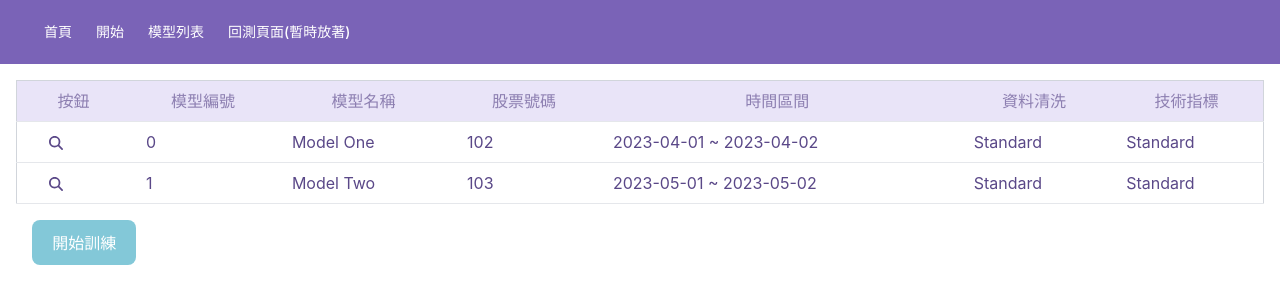
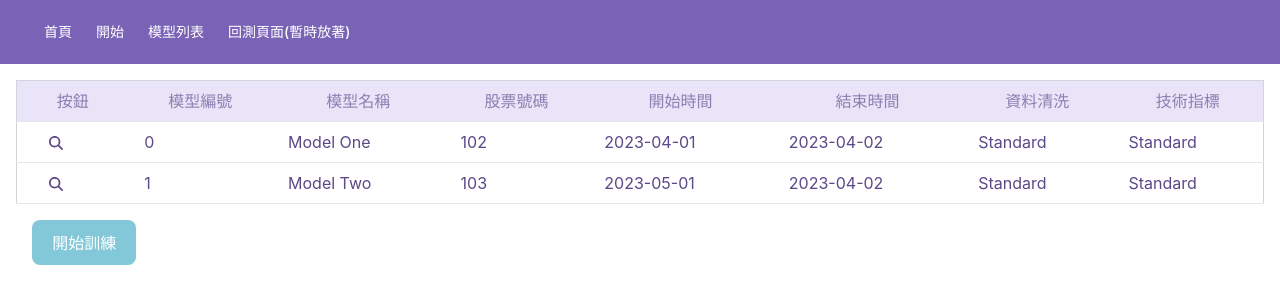
Before and after one commit to AgileStackWeb/StackWebFrontEnd, a Vue app: page /modellist in a window 1280 px wide. Shown: the top 304 px of the page. Built offline with nearby package versions, Linux system fonts and the light colour scheme; no server answers.

Commit message:
更新串接api進度

```diff
--- a/src/pages/ModelListPage.vue
+++ b/src/pages/ModelListPage.vue
@@ -21,13 +21,12 @@
       </thead>
       <tbody>
         <tr v-for="row in rows" :key="row.id" class="hover:bg-gray-100">
-          <td :key="row.btn" class="py-2 px-4 border-b" style="color: #5a4888">
+          <td :key="row.model_id" @click="getModelId(row.model_id)" class="py-2 px-4 border-b" style="color: #5a4888">
             <router-link
               class="text-purple hover:text-blue px-3 py-2 rounded-md text-sm font-medium"
               to="/predict"
             >
               <font-awesome-icon
-                @click="usemodel"
                 class="icon"
                 :icon="['fas', 'magnifying-glass']"
               />
@@ -51,61 +50,14 @@
 <script setup>
 import axios from "axios";
 import TrainingButton from "../components/TrainingButton.vue";
-import { ref, onMounted } from "vue";
+import { ref, onMounted, proxyRefs } from "vue";
 
-const rows = ref([
-  {
-    id: 0,
-    name: "Model One",
-    number: "102",
-    time: "2023-04-01 ~ 2023-04-02",
-    predata: "Standard",
-    tech: "Standard",
-  },
-  {
-    id: 1,
-    name: "Model Two",
-    number: "103",
-    time: "2023-05-01 ~ 2023-05-02",
-    predata: "Standard",
-    tech: "Standard",
-  },
-]);
-
-function getModelList() {
-  axios
-    .get("http://127.0.0.1:5000/api/user/show/pretrain_model")
-    .then((response) => {
-      rows.value = response.data;
-      console.log(response);
-    })
-    .catch(function (error) {
-      console.log(error);
-    });
-  //   rows.value = ([
-  //   {
-  //     id: 0,
-  //     name: "TEST",
-  //     number: "102",
-  //     time: "2023-04-01 ~ 2023-04-02",
-  //     predata: "Standard",
-  //     tech: "Standard"
-  //   }
-  // ])
-}
-
-onMounted(getModelList);
-
-function usemodel() {
-  // alert('usemodel.')
-  alert("usemodel.");
-  return data;
-}
+// 固定的欄位名稱
 const columns = ref([
   {
     id: 1,
     label: "模型編號",
-    field: "id",
+    field: "model_id",
   },
   {
     id: 2,
@@ -115,24 +67,100 @@ const columns = ref([
   {
     id: 3,
     label: "股票號碼",
-    field: "number",
+    field: "stock_code",
   },
   {
     id: 4,
-    label: "時間區間",
-    field: "time",
+    label: "開始時間",
+    field: "start_time",
   },
   {
     id: 5,
-    label: "資料清洗",
-    field: "predata",
+    label: "結束時間",
+    field: "end_time",
   },
   {
     id: 6,
+    label: "資料清洗",
+    field: "data_clean",
+  },
+  {
+    id: 7,
     label: "技術指標",
     field: "tech",
   },
 ]);
+
+//欄位假資料
+const rows = [
+  {
+    "model_id": "0",
+    "name": "Model One",
+    "stock_code": "102",
+    "start_time": "2023-04-01",
+    "end_time": "2023-04-02",
+    "data_clean": "Standard",
+    "tech": "Standard",
+  },
+  {
+    "model_id": "1",
+    "name": "Model Two",
+    "stock_code": "103",
+    "start_time": "2023-05-01",
+    "end_time": "2023-04-02",
+    "data_clean": "Standard",
+    "tech": "Standard",
+  },
+];
+
+// 選擇之模型資料(預設空值)
+let selected_model = ref('');
+
+// 點擊時取得選擇的model資料(資料為ref時)
+// function getModelId(modelid){
+//   for (const row of rows.value) {
+//     const rawData = JSON.parse(JSON.stringify(row));
+//     // 確認id一樣再取得model資料
+//     if (rawData.model_id == modelid){
+//       selected_model = rawData;
+//     }
+//   }
+
+// 點擊時取得選擇的model資料
+function getModelId(modelid){
+for (let i = 0;i < rows.length; i++) {
+  const rawData = rows[i];
+  // 確認id一樣再取得model資料
+  if (rawData.model_id == modelid){
+    selected_model = rawData;
+    console.log('model_id is',modelid,selected_model);
+  }
+}
+
+// 傳送資料至回測頁面(失敗，找不到router)
+// this.$router.push({
+//   name: 'Predict',
+//   path: '/predict',
+//   params: selected_model
+// });
+
+}
+
+function getModelList() {
+  // axios
+  //   .get("http://127.0.0.1:5000/api/user/show/pretrain_model")
+  //   .then((response) => {
+  //     rows.value = response.data;
+  //     console.log(response);
+  //   })
+  //   .catch(function (error) {
+  //     console.log(error);
+  //   });
+}
+
+onMounted(getModelList);
+
+
 </script>
 
 <style>
```
Also changed, not shown: src/pages/Predict.vue (+39 -1 lines).
